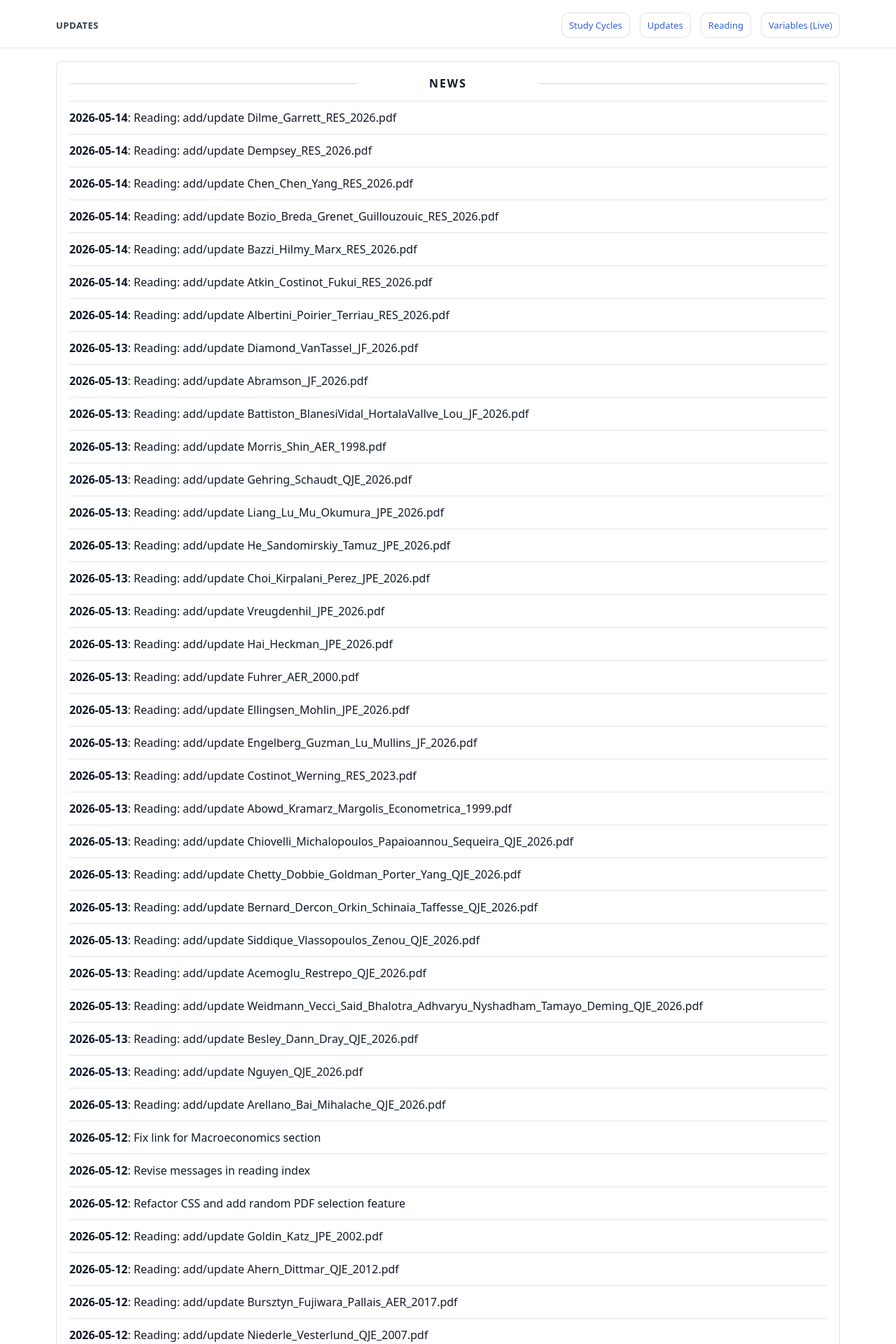
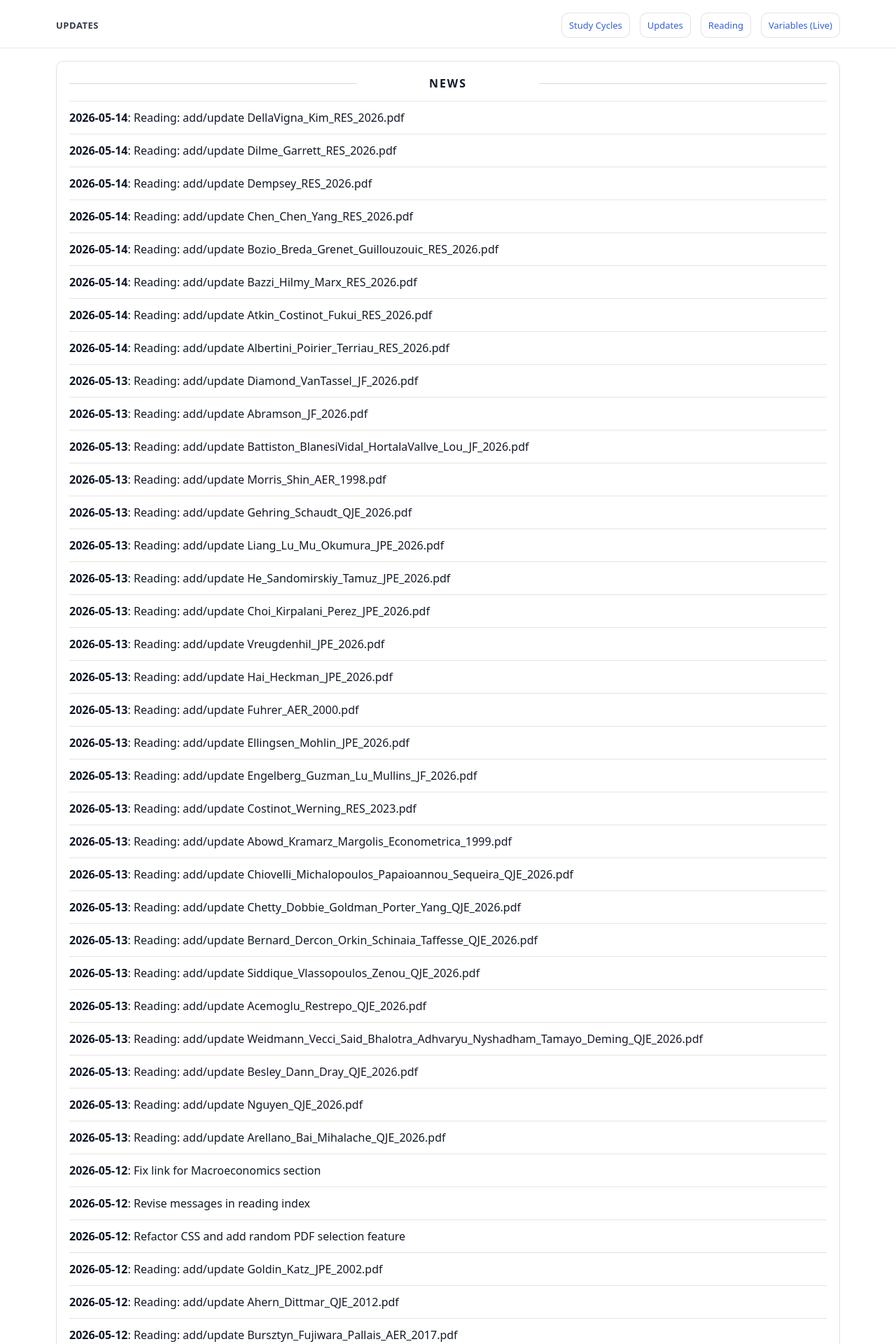
Before and after one commit to yaxinzn/study-archive, a Jekyll site: the page built from updates/index.md, in a window 1280 px wide. Shown: the top 1920 px of the page at 70% size. Built offline with Jekyll 4.4.1, drawn with Linux system fonts in a browser that asks for light colours; some of the changed text lies outside the part shown.

Commit message:
chore: update NEWS feed

```diff
--- a/_data/news.yml
+++ b/_data/news.yml
@@ -1,4 +1,7 @@
 # Auto-generated update history (sorted newest -> oldest). Do not edit manually.
+- ts: "1778711012"
+  date: "2026-05-14"
+  title: "Reading: add/update DellaVigna_Kim_RES_2026.pdf"
 - ts: "1778710731"
   date: "2026-05-14"
   title: "Reading: add/update Dilme_Garrett_RES_2026.pdf"
```
